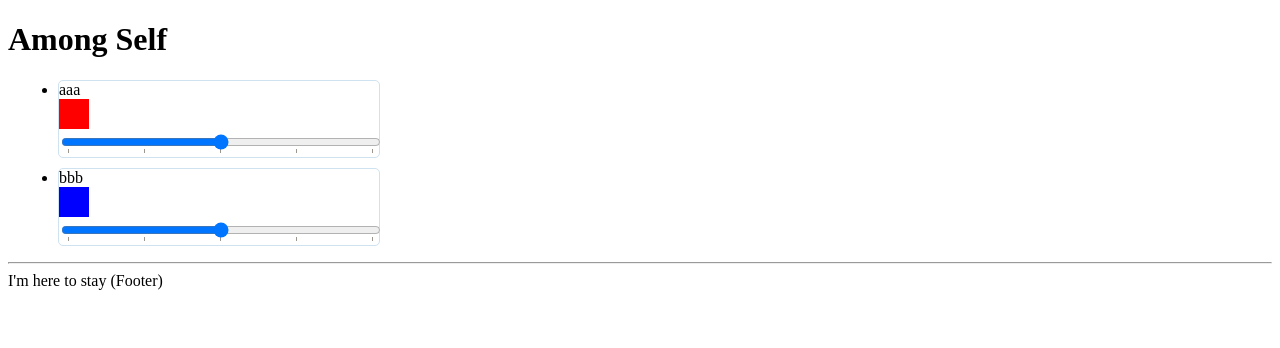
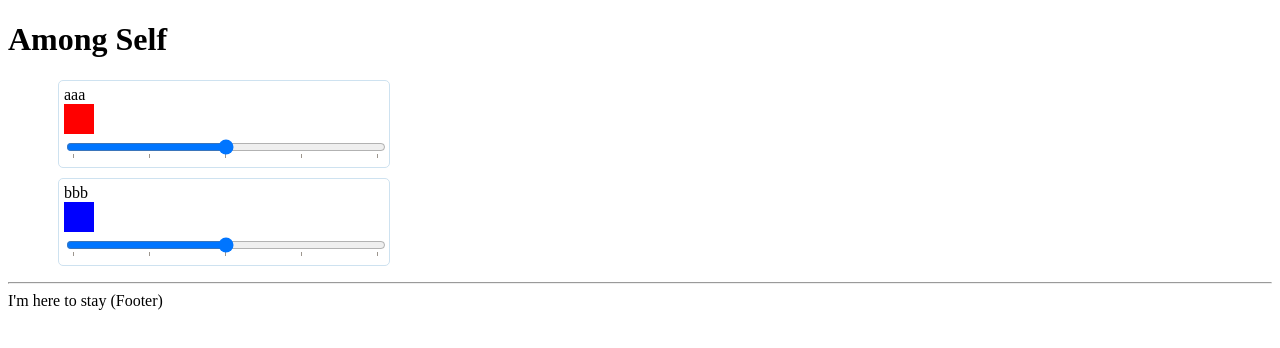
Before and after one commit to yensaki/among-self, a Next.js app: page / in a window 1280 px wide. Shown: the top 348 px of the page. Built offline with nearby package versions, Linux system fonts and the light colour scheme.

Commit message:
padding of Crew Container

```diff
--- a/components/Crew.tsx
+++ b/components/Crew.tsx
@@ -27,10 +27,12 @@ const Crew = ({color, name}: Props) => (
 )
 
 const Container = styled.li`
+    list-style: none;
     width: 320px;
     border: 1px solid #cee2f0;
     border-radius: 5px 5px;
     margin: 10px;
+    padding: 5px;
 `
 
 const Square = styled.div`
```
